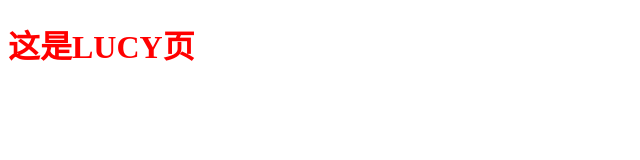
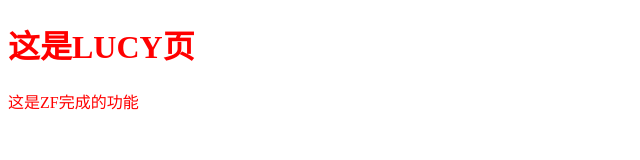
Before and after one commit to feizhg/test-1701A, a plain HTML site: page index.html in a window 1280 px wide. Shown: the whole page, without its empty margins (0-640 px from the left). Drawn offline with Linux system fonts and the light colour scheme.

Commit message:
zf:添加的段落

```diff
--- a/index.html
+++ b/index.html
@@ -12,6 +12,7 @@
 
 <body>
     <h1>这是LUCY页</h1>
+    <p>这是ZF完成的功能</p>
 </body>
 
 </html>
```
